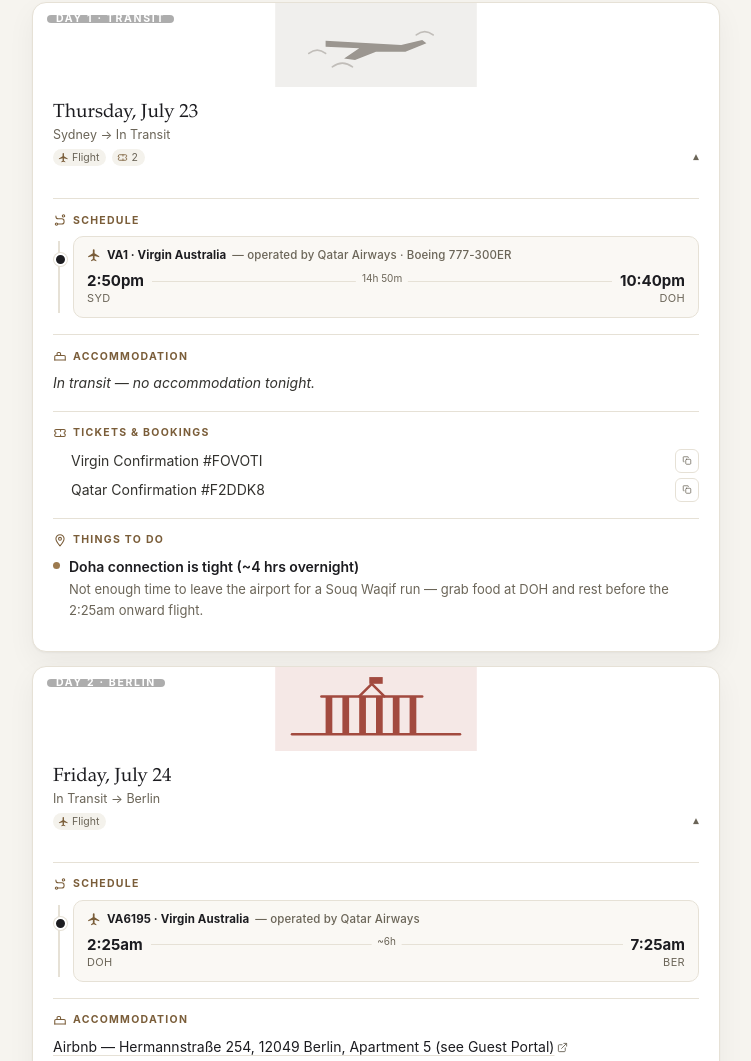
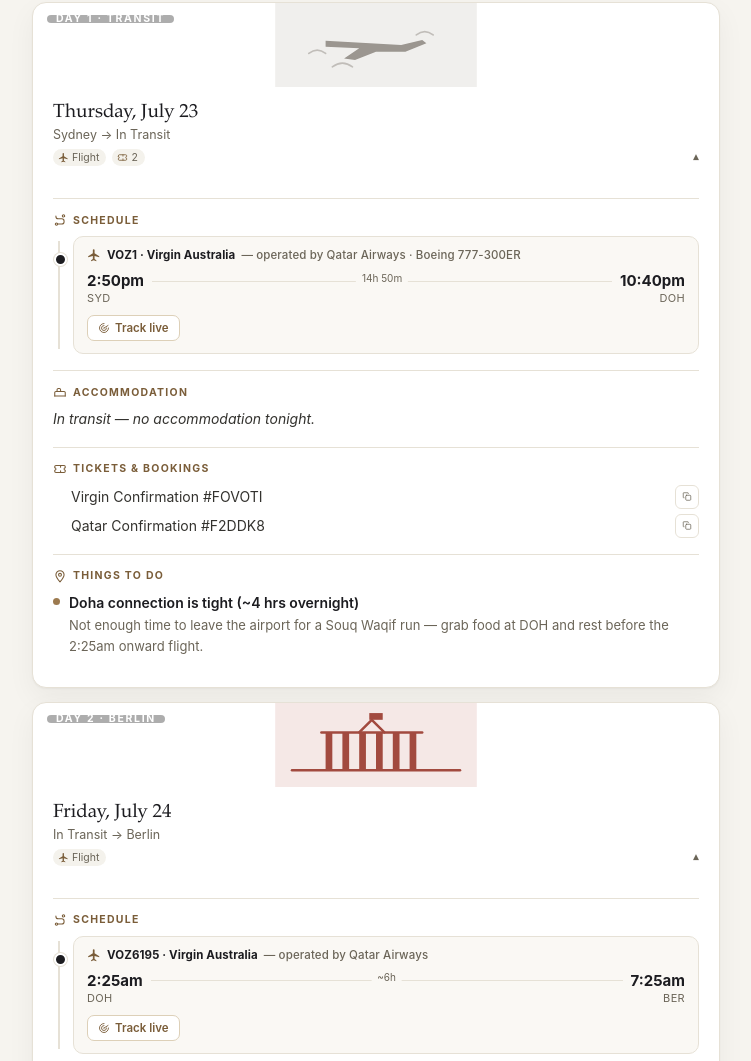
Before and after one commit to mtjur239/europe-summer-2026, a plain HTML site: page index.html in a window 1280 px wide. Shown: the part 649-1710 px from the top of the page, without its empty margins (264-1015 px from the left). Drawn offline with Linux system fonts and the light colour scheme.

Commit message:
Add files via upload

```diff
--- a/index.html
+++ b/index.html
@@ -507,6 +507,22 @@
     white-space:nowrap;
   }
   .tl-leg-note{ font-size:12px; color:var(--muted); margin-top:9px; font-style:italic; }
+  .tl-leg-track{
+    display:inline-flex;
+    align-items:center;
+    gap:5px;
+    margin-top:10px;
+    font-size:11.5px;
+    font-weight:600;
+    color:var(--accent-text);
+    background:#fff;
+    border:1px solid #ddd0b8;
+    border-radius:7px;
+    padding:5px 10px;
+    text-decoration:none;
+  }
+  .tl-leg-track:hover{ border-color:var(--accent); background:#fdf9f0; }
+  .tl-leg-track svg{ width:12px; height:12px; }
 
   .todo-item{
     display:flex;
@@ -615,12 +631,13 @@ const ICONS = {
   copy: `<svg viewBox="0 0 24 24" fill="none" stroke="currentColor" stroke-width="1.8" stroke-linecap="round" stroke-linejoin="round"><rect x="9" y="9" width="12" height="12" rx="2"/><path d="M5 15H4a1 1 0 0 1-1-1V4a1 1 0 0 1 1-1h10a1 1 0 0 1 1 1v1"/></svg>`,
   check: `<svg viewBox="0 0 24 24" fill="none" stroke="currentColor" stroke-width="2" stroke-linecap="round" stroke-linejoin="round"><path d="M20 6 9 17l-5-5"/></svg>`,
   alert: `<svg viewBox="0 0 24 24" fill="none" stroke="currentColor" stroke-width="1.8" stroke-linecap="round" stroke-linejoin="round"><path d="M12 9v4M12 17h.01"/><path d="M10.3 3.9 1.8 18a2 2 0 0 0 1.7 3h17a2 2 0 0 0 1.7-3L13.7 3.9a2 2 0 0 0-3.4 0Z"/></svg>`,
-  ext: `<svg viewBox="0 0 24 24" fill="none" stroke="currentColor" stroke-width="2" stroke-linecap="round" stroke-linejoin="round"><path d="M18 13v6a2 2 0 0 1-2 2H5a2 2 0 0 1-2-2V8a2 2 0 0 1 2-2h6"/><path d="M15 3h6v6"/><path d="M10 14 21 3"/></svg>`
+  ext: `<svg viewBox="0 0 24 24" fill="none" stroke="currentColor" stroke-width="2" stroke-linecap="round" stroke-linejoin="round"><path d="M18 13v6a2 2 0 0 1-2 2H5a2 2 0 0 1-2-2V8a2 2 0 0 1 2-2h6"/><path d="M15 3h6v6"/><path d="M10 14 21 3"/></svg>`,
+  radar: `<svg viewBox="0 0 24 24" fill="none" stroke="currentColor" stroke-width="1.8" stroke-linecap="round" stroke-linejoin="round"><path d="M12 12 20 7"/><path d="M12 3a9 9 0 1 0 9 9"/><path d="M12 7a5 5 0 1 0 5 5"/><circle cx="12" cy="12" r="1.2" fill="currentColor" stroke="none"/></svg>`
 };
 
 const days = [
 {day:"Thursday", date:"July 23", city:"Transit", start:"Sydney", end:"In Transit",
-  activities:[{type:'flight', code:'VA1', airline:'Virgin Australia', op:'operated by Qatar Airways · Boeing 777-300ER', from:{code:'SYD',time:'2:50pm'}, to:{code:'DOH',time:'10:40pm'}, duration:'14h 50m'}],
+  activities:[{type:'flight', code:'VOZ1', airline:'Virgin Australia', op:'operated by Qatar Airways · Boeing 777-300ER', from:{code:'SYD',time:'2:50pm'}, to:{code:'DOH',time:'10:40pm'}, duration:'14h 50m'}],
   stay:"N/A",
   tickets:["Virgin Confirmation #FOVOTI", "Qatar Confirmation #F2DDK8"],
   planned:[], suggested:[
@@ -628,7 +645,7 @@ const days = [
   ]},
 
 {day:"Friday", date:"July 24", city:"Berlin", start:"In Transit", end:"Berlin",
-  activities:[{type:'flight', code:'VA6195', airline:'Virgin Australia', op:'operated by Qatar Airways', from:{code:'DOH',time:'2:25am'}, to:{code:'BER',time:'7:25am'}, duration:'~6h'}],
+  activities:[{type:'flight', code:'VOZ6195', airline:'Virgin Australia', op:'operated by Qatar Airways', from:{code:'DOH',time:'2:25am'}, to:{code:'BER',time:'7:25am'}, duration:'~6h'}],
   stay:"Airbnb — Hermannstraße 254, 12049 Berlin, Apartment 5 (see Guest Portal)",
   tickets:[],
   planned:[], suggested:[
@@ -660,10 +677,9 @@ const days = [
   activities:["Checkout Airbnb at 9:30am","Uber to Berlin Airport (30 mins)",{type:'flight', code:'SN2582', airline:'Brussels Airlines', op:'Airbus A320', from:{code:'BER',time:'11:40'}, to:{code:'BRU',time:'13:05'}, duration:'1h 25m'},"Lunch in Brussels","Check‑in Airbnb at 3:00pm"],
   stay:"Airbnb — Rue du Couloir, Ixelles, Bruxelles 1050",
   tickets:["Brussels Airlines Conf #8XZSJV"],
-  planned:[], suggested:[
-    {t:"Grand Place at night", d:"The UNESCO‑listed square is quieter and beautifully lit after dark — worth an evening stroll once you're settled in."},
-    {t:"Delirium Café", d:"Famous bar in the city centre with 2,000+ beers on the menu — a fun first‑night stop."},
-    {t:"Brussels waffle", d:"Grab a hot 'gaufre de Bruxelles' while wandering after lunch."}
+  planned:["Grand Place — sunset/night visit","Manneken Pis","Mont des Arts / Royal Palace — nice for an early morning walk, plus a few sites nearby","Marolles Flea Market — likely a Sunday‑only market","Eat: Cantillon Brewery","Eat: Maison Dandy — waffles","Eat: Mary — chocolate"],
+  suggested:[
+    {t:"Delirium Café", d:"Famous bar in the city centre with 2,000+ beers on the menu — a fun first‑night stop."}
   ]},
 
 {day:"Tuesday", date:"July 28", city:"Brussels", start:"Brussels", end:"Brussels",
@@ -689,7 +705,7 @@ const days = [
   ]},
 
 {day:"Thursday", date:"July 30", city:"Amsterdam", start:"Brussels", end:"Amsterdam",
-  activities:["Checkout Airbnb at 11:00am",{type:'train', code:null, airline:'Direct train', op:'Trainline · PNR CNNWGFM', from:{code:'Bruxelles‑Midi',time:'11:49'}, to:{code:'Amsterdam Zuid',time:'13:54'}, duration:'2h 5m'},"Check‑in Hotel at 15:00"],
+  activities:["Checkout Airbnb at 11:00am",{type:'train', code:null, airline:'Direct train', op:'Trainline · PNR CNNWGFM', from:{code:'Bruxelles‑Midi',time:'11:49'}, to:{code:'Amsterdam Zuid',time:'13:54'}, duration:'2h 5m'},"Check‑in Hotel at 15:00","20:00 — Poof Doof Party @ Soho House (invite from Tomi)"],
   stay:"NYX Hotel Amsterdam Rembrandt Square — Amstel 144, Amsterdam 1017 AE, Netherlands",
   tickets:["Trainline booking ref 964527071368", "PNR CNNWGFM"],
   planned:[], suggested:[
@@ -727,7 +743,7 @@ const days = [
   activities:[{type:'flight', code:'EJU7957', airline:'easyJet', op:'Airbus A320‑family', from:{code:'AMS',time:'13:30'}, to:{code:'NCE',time:'15:35'}, duration:'2h 5m'},"Pickup rental car @ Europcar (Conf #1201400369)","Drive to Antibes (35 mins)","Explore Antibes Old Town & Dinner"],
   stay:"Airbnb — 9 Avenue Mirabeau, Antibes, Provence‑Alpes‑Côte d'Azur 06600",
   tickets:["easyJet Booking Ref #KCH3FJ8", "Europcar Conf #1201400369"],
-  planned:["Aperitivo @ Bocca Mar"],
+  planned:[],
   suggested:[
     {t:"Musée Picasso Antibes", d:"If there's daylight left after check‑in, it's right in the Old Town and a nice low‑key first stop."},
     {t:"Ramparts sunset walk", d:"The seaside ramparts around the Old Town are lovely for golden hour before dinner."}
@@ -737,7 +753,7 @@ const days = [
   activities:["Coffee & Pastries","Belle Rives Beach Club — reservation @ 10:30am","Dinner at Le Fricot @ 7:30pm"],
   stay:"Airbnb — 9 Avenue Mirabeau, Antibes",
   tickets:["Belle Rives Beach Club"],
-  planned:["Early arvo/sunset beach club: Anao Plage in Beaulieu‑sur‑Mer","Morning market — Marché Provençal (7am–1pm)","Beach club — Yolo Plage in Juan‑les‑Pins","Dinner in Antibes Old Port"],
+  planned:[],
   suggested:[
     {t:"Fort Carré", d:"16th‑century star fort with panoramic coastal views, if anyone wants a short walk/activity between beach time."}
   ]},
@@ -868,6 +884,9 @@ function renderLeg(leg){
     : `<div class="tl-leg-point right"><b>—</b><span>${leg.to ? esc(leg.to.code) : ''}</span></div>`;
   const durationTag = leg.duration ? `<span class="tl-leg-duration">${esc(leg.duration)}</span>` : '';
   const note = leg.note ? `<div class="tl-leg-note">${esc(leg.note)}</div>` : '';
+  const trackLink = (leg.type === 'flight' && leg.code)
+    ? `<a class="tl-leg-track" href="https://www.flightaware.com/live/flight/${encodeURIComponent(leg.code)}" target="_blank" rel="noopener">${ICONS.radar}Track live</a>`
+    : '';
   return `<div class="tl-leg">
     <div class="tl-leg-badge">${icon}${codeLabel}${esc(leg.airline)} ${opLabel}</div>
     <div class="tl-leg-route">
@@ -876,6 +895,7 @@ function renderLeg(leg){
       ${toPoint}
     </div>
     ${note}
+    ${trackLink}
   </div>`;
 }
 
```
